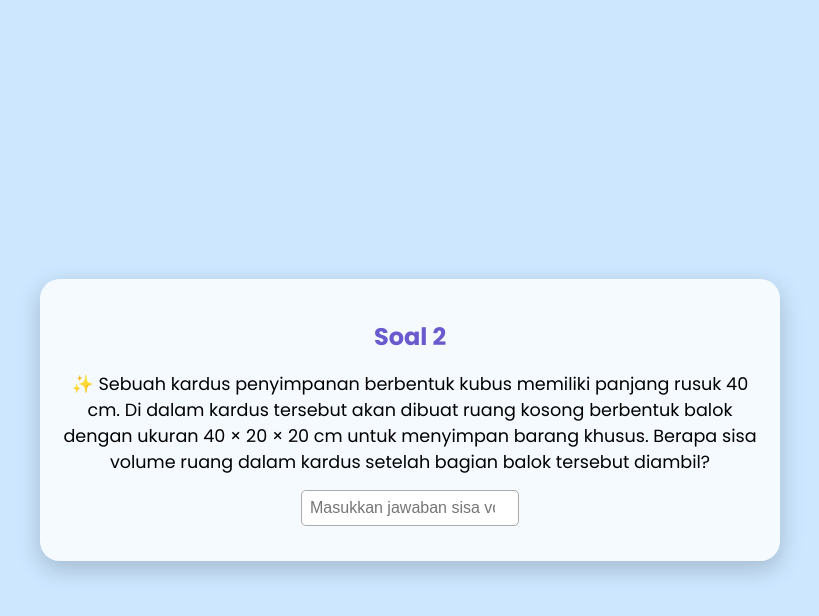
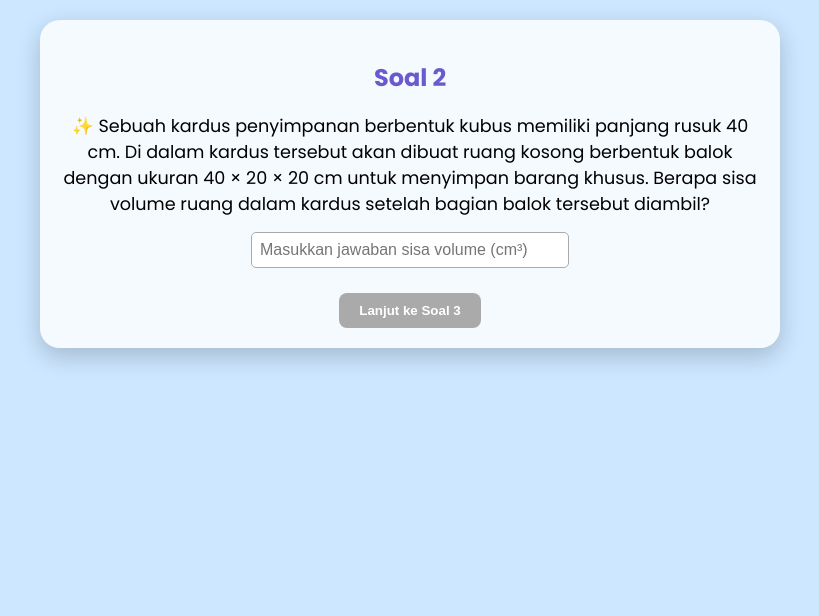
Before and after one commit to aqilaruqayyah/post-test-spark, a plain HTML site: page soal2.html in a window 1280 px wide. Shown: the whole page, without its empty margins (230-1049 px from the left). Drawn offline with nearby package versions, Linux system fonts and the light colour scheme.

Commit message:
Update soal2.html

```diff
--- a/soal2.html
+++ b/soal2.html
@@ -13,9 +13,12 @@
       height: 100%;
       font-family: 'Poppins', sans-serif;
       background-color: #cce7ff;
+    }
+
+    body {
       display: flex;
       justify-content: center;
-      align-items: center;
+      align-items: flex-start;
       text-align: center;
       padding: 20px;
     }
@@ -49,15 +52,12 @@
     }
 
     .input-container {
-      display: flex;
-      justify-content: center;
-      gap: 10px;
-      flex-wrap: wrap;
-      margin-bottom: 15px;
+      margin: 15px 0;
     }
 
     .input-container input {
-      width: 200px;
+      width: 90%;
+      max-width: 300px;
       padding: 8px;
       border-radius: 5px;
       border: 1px solid #aaa;
@@ -65,22 +65,23 @@
     }
 
     button {
-      padding: 8px 15px;
+      padding: 10px 20px;
       background-color: #6a5acd;
       color: #fff;
       border: none;
       border-radius: 8px;
       cursor: pointer;
       font-weight: 600;
+      margin-top: 10px;
     }
 
-    button:hover {
-      background-color: #5841a1;
+    button:disabled {
+      background-color: #aaa;
+      cursor: not-allowed;
     }
 
     @media (max-width: 480px) {
       model-viewer { height: 200px; }
-      .input-container input { width: 150px; }
     }
   </style>
 </head>
@@ -97,24 +98,24 @@
                 camera-controls>
   </model-viewer>
 
-  <div class="input-container" style="margin-top:15px;">
+  <div class="input-container">
     <input type="number" id="jawaban" placeholder="Masukkan jawaban sisa volume (cm³)">
   </div>
 
-  <button id="nextSoal" style="margin-top:10px; display:none;">Lanjut ke Soal 3</button>
+  <button id="nextSoal" disabled>Lanjut ke Soal 3</button>
 </div>
 
 <script>
 const jawabanInput = document.getElementById('jawaban');
 const nextBtn = document.getElementById('nextSoal');
 
-// Tampilkan tombol lanjut saat jawaban diisi
+// Aktifkan tombol lanjut saat jawaban diisi
 jawabanInput.addEventListener('input', () => {
   if(jawabanInput.value.trim() !== ""){
     localStorage.setItem("soal2", jawabanInput.value.trim());
-    nextBtn.style.display = 'inline-block';
+    nextBtn.disabled = false;
   } else {
-    nextBtn.style.display = 'none';
+    nextBtn.disabled = true;
   }
 });
 
```
